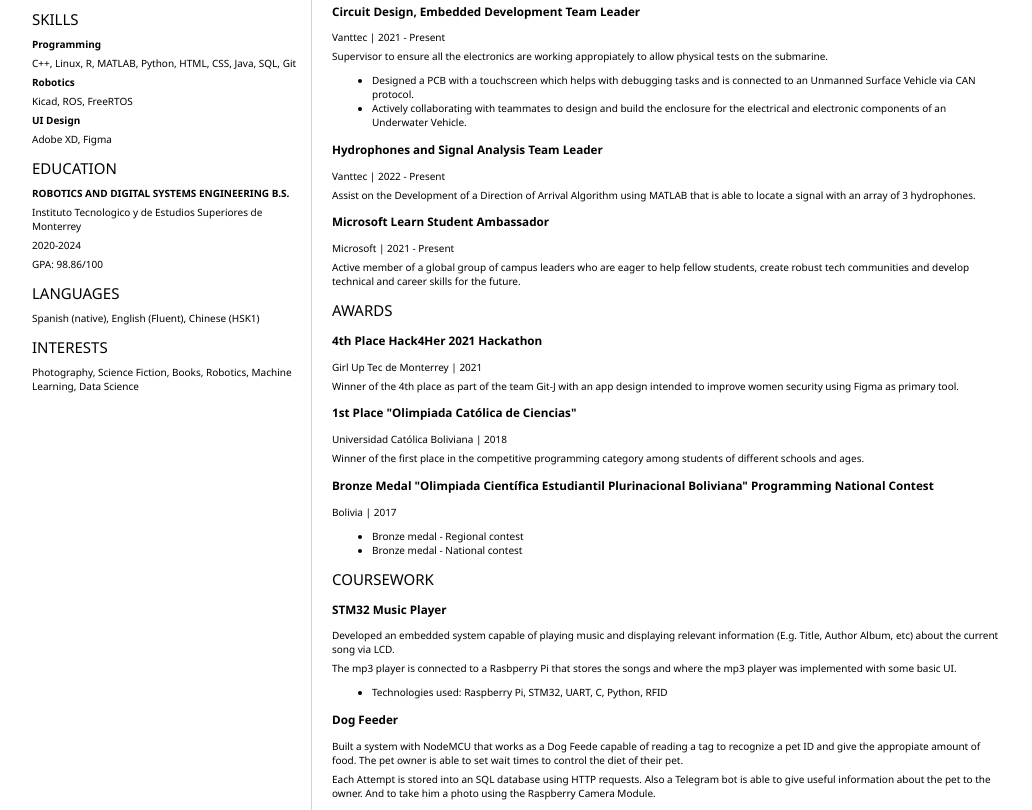
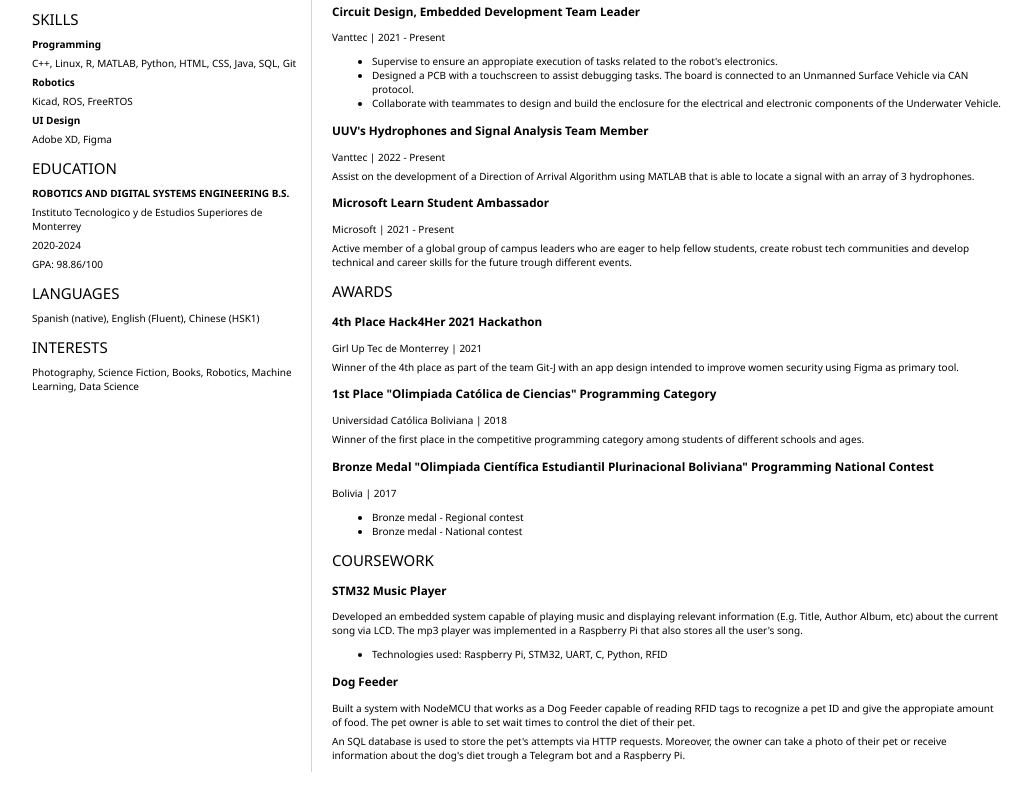
Before and after one commit to ianjduran/my-resume, a plain HTML site: page index.html in a window 1280 px wide. Shown: the part 236-1046 px from the top of the page, without its empty margins (128-1160 px from the left). After the commit the page ends 1008 px from the top, so only its background shows below. Drawn offline with Linux system fonts and the light colour scheme.

Commit message:
update sept-23-2022

```diff
--- a/index.html
+++ b/index.html
@@ -95,19 +95,17 @@
                         <p>
                                 Vanttec | 2021 - Present
                         </p>
-                        <p>
-                            Supervisor to ensure all the electronics are working appropiately to allow physical tests on the submarine.
-                        </p>
                         <ul>
-                            <li>Designed a PCB with a touchscreen which helps with debugging tasks and is connected to an Unmanned Surface Vehicle via CAN protocol.</li>
-                            <li>Actively collaborating with teammates to design and build the enclosure for the electrical and electronic components of an Underwater Vehicle.</li>
+                            <li>Supervise to ensure an appropiate execution of tasks related to the robot's electronics.</li>
+                            <li>Designed a PCB with a touchscreen to assist debugging tasks. The board is connected to an Unmanned Surface Vehicle via CAN protocol.</li>
+                            <li>Collaborate with teammates to design and build the enclosure for the electrical and electronic components of the Underwater Vehicle.</li>
                         </ul>
-                    <h3><b>Hydrophones and Signal Analysis Team Leader</b></h3>
+                    <h3><b>UUV's Hydrophones and Signal Analysis Team Member</b></h3>
                         <p>
                                 Vanttec | 2022 - Present
                         </p>
                         <p>
-                                Assist on the Development of a Direction of Arrival Algorithm using MATLAB that is able to locate a signal with an array of 3 hydrophones.
+                                Assist on the development of a Direction of Arrival Algorithm using MATLAB that is able to locate a signal with an array of 3 hydrophones.
                         </p>
 
                     <h3><b>Microsoft Learn Student Ambassador</b></h3>
@@ -115,7 +113,7 @@
                             Microsoft | 2021 - Present
                         </p>
                         <p>
-                            Active member of a global group of campus leaders who are eager to help fellow students, create robust tech communities and develop technical and career skills for the future.
+                            Active member of a global group of campus leaders who are eager to help fellow students, create robust tech communities and develop technical and career skills for the future trough different events.
                         </p>
 
                     </section>
@@ -129,7 +127,7 @@
                         <p>
                                 Winner of the 4th place as part of the team Git-J with an app design intended to improve women security using Figma as primary tool.
                         </p>
-                        <h3><b>1st Place "Olimpiada Católica de Ciencias"</b></h3>
+                        <h3><b>1st Place "Olimpiada Católica de Ciencias" Programming Category</b></h3>
                         <p>
                                 Universidad Católica Boliviana | 2018
                         </p>
@@ -154,22 +152,17 @@
                     <h2>COURSEWORK</h2>
                     <h3><b>STM32 Music Player</b></h3>
                         <p>
-                            Developed an embedded system capable of playing music and displaying relevant information (E.g. Title, Author Album, etc) about the current song via LCD.
-
-
-                        </p>
-                        <p>
-                            The mp3 player is connected to a Rasbperry Pi that stores the songs and where the mp3 player was implemented with some basic UI.
+                            Developed an embedded system capable of playing music and displaying relevant information (E.g. Title, Author Album, etc) about the current song via LCD. The mp3 player was implemented in a Raspberry Pi that also stores all the user's song.
                         </p>
                         <ul>
                             <li>Technologies used: Raspberry Pi, STM32, UART, C, Python, RFID</li>
                         </ul>
                     <h3><b>Dog Feeder</b></h3>
                         <p>
-                                Built a system with NodeMCU that works as a Dog Feede capable of reading a tag to recognize a pet ID and give the appropiate amount of food. The pet owner is able to set wait times to control the diet of their pet.
+                                Built a system with NodeMCU that works as a Dog Feeder capable of reading RFID tags to recognize a pet ID and give the appropiate amount of food. The pet owner is able to set wait times to control the diet of their pet.
                         </p>
                         <p>
-                            Each Attempt is stored into an SQL database using HTTP requests. Also a Telegram bot is able to give useful information about the pet to the owner. And to take him a photo using the Raspberry Camera Module.
+                            An SQL database is used to store the pet's attempts via HTTP requests. Moreover, the owner can take a photo of their pet or receive information about the dog's diet trough a Telegram bot and a Raspberry Pi.
                         </p>
 
                 </section>
```
